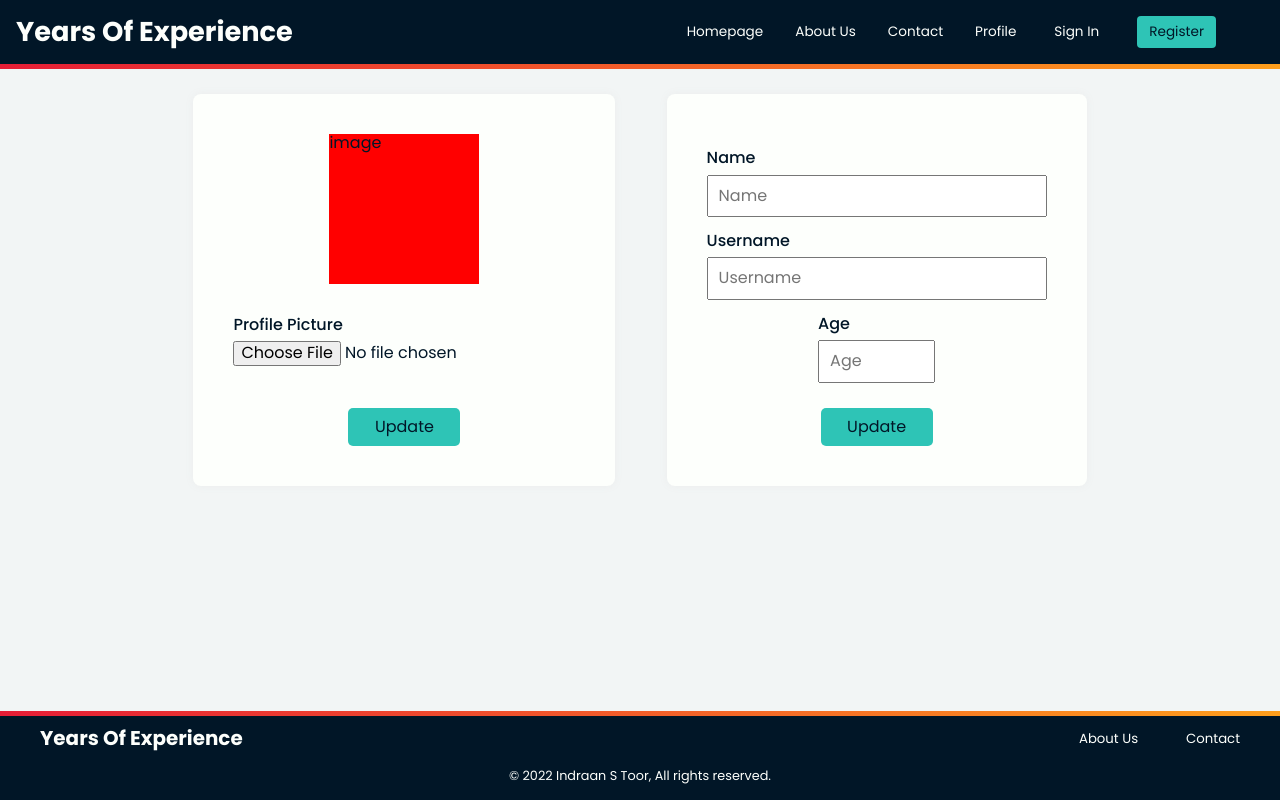
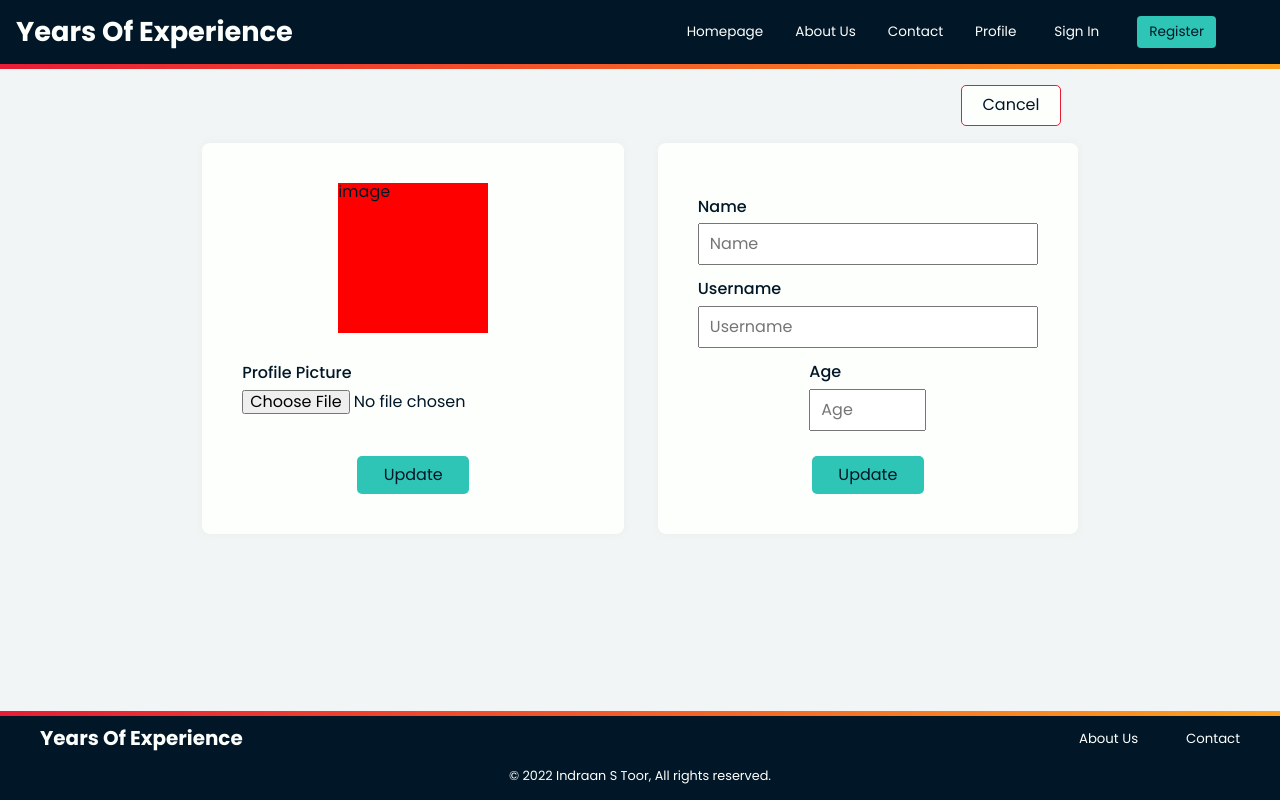
Before and after one commit to indraantoor/Years-Of-Experience, a React (Create React App) app: page /profile/1/edit/basic in a window 1280 px wide. Built offline with nearby package versions, Linux system fonts and the light colour scheme; a web font is replaced by a local one.

Commit message:
feat: cancel button for forms
Signed-off-by: indraantoor <indraantoor@gmail.com>

```diff
--- a/src/components/EditWorkExperiences/editWorkExperiences.style.js
+++ b/src/components/EditWorkExperiences/editWorkExperiences.style.js
@@ -30,14 +30,10 @@ export const FormContainer = styled.div`
     width: 100px;
     padding: 10px;
     cursor: pointer;
-    background-color: var(--primary-white);
-    color: var(--primary);
-    border: 1px solid var(--primary-accent);
+    background-color: var(--primary);
+    color: var(--primary-white);
+    border: 1px solid var(--primary);
     border-radius: 5px;
-  }
-
-  #removebtn:hover {
-    background-color: var(--primary-accent);
   }
 
   label {
@@ -81,4 +77,18 @@ export const FormContainer = styled.div`
   #jobDescription {
     width: 96%;
   }
+
+  #cancel {
+    width: 100px;
+    padding: 10px;
+    background-color: var(--primary-white);
+    border: 1px solid var(--secondary-accent);
+    color: var(--primary);
+    border-radius: 5px;
+  }
+
+  #cancel:hover {
+    background-color: var(--secondary-accent);
+    color: var(--primary-white);
+  }
 `;
--- a/src/components/EditWorkExperiences/index.js
+++ b/src/components/EditWorkExperiences/index.js
@@ -1,4 +1,5 @@
 import { FormContainer, Container } from "./editWorkExperiences.style";
+import { useNavigate } from "react-router-dom";
 
 export const EditWorkExperiences = ({
   jobTitle,
@@ -8,6 +9,8 @@ export const EditWorkExperiences = ({
   jobDescription,
   isCurrentlyWorking,
 }) => {
+  const navigate = useNavigate();
+
   return (
     <Container>
       <FormContainer>
@@ -59,6 +62,9 @@ export const EditWorkExperiences = ({
         <div>
           <button id="removebtn">Remove</button>
           <button type="submit">Update</button>
+          <button id="cancel" onClick={() => navigate(-1)}>
+            Cancel
+          </button>
         </div>
       </FormContainer>
     </Container>
--- a/src/pages/ BasicDetailsEdit/basicDetailsEdit.style.js
+++ b/src/pages/ BasicDetailsEdit/basicDetailsEdit.style.js
@@ -1,4 +1,33 @@
 import styled from "styled-components";
+
+export const Container = styled.div`
+  display: flex;
+  flex-direction: column;
+  justify-content: center;
+  align-items: center;
+
+  .wrapper {
+    display: flex;
+    flex-direction: column;
+    align-items: flex-end;
+  }
+
+  .cancel {
+    width: 100px;
+    padding: 10px;
+    cursor: pointer;
+    margin-top: 2%;
+    background-color: var(--primary-white);
+    color: var(--primary);
+    border: 1px solid var(--secondary-accent);
+    border-radius: 5px;
+  }
+
+  .cancel:hover {
+    background-color: var(--secondary-accent);
+    color: var(--primary-white);
+  }
+`;
 
 export const EditBasicDetailsContainer = styled.div`
   display: flex;
--- a/src/pages/ BasicDetailsEdit/index.js
+++ b/src/pages/ BasicDetailsEdit/index.js
@@ -1,12 +1,22 @@
-import { EditBasicDetailsContainer } from "./basicDetailsEdit.style";
+import { EditBasicDetailsContainer, Container } from "./basicDetailsEdit.style";
 import { EditProfilePic } from "../../components/EditProfilePic";
 import { EditBasicDetails } from "../../components/EditBasicDetails";
+import { useNavigate } from "react-router-dom";
 
 export const BasicDetailsEdit = () => {
+  const navigate = useNavigate();
+
   return (
-    <EditBasicDetailsContainer>
-      <EditProfilePic />
-      <EditBasicDetails />
-    </EditBasicDetailsContainer>
+    <Container>
+      <div className="wrapper">
+        <button className="cancel" onClick={() => navigate(-1)}>
+          Cancel
+        </button>
+        <EditBasicDetailsContainer>
+          <EditProfilePic />
+          <EditBasicDetails />
+        </EditBasicDetailsContainer>
+      </div>
+    </Container>
   );
 };
```
